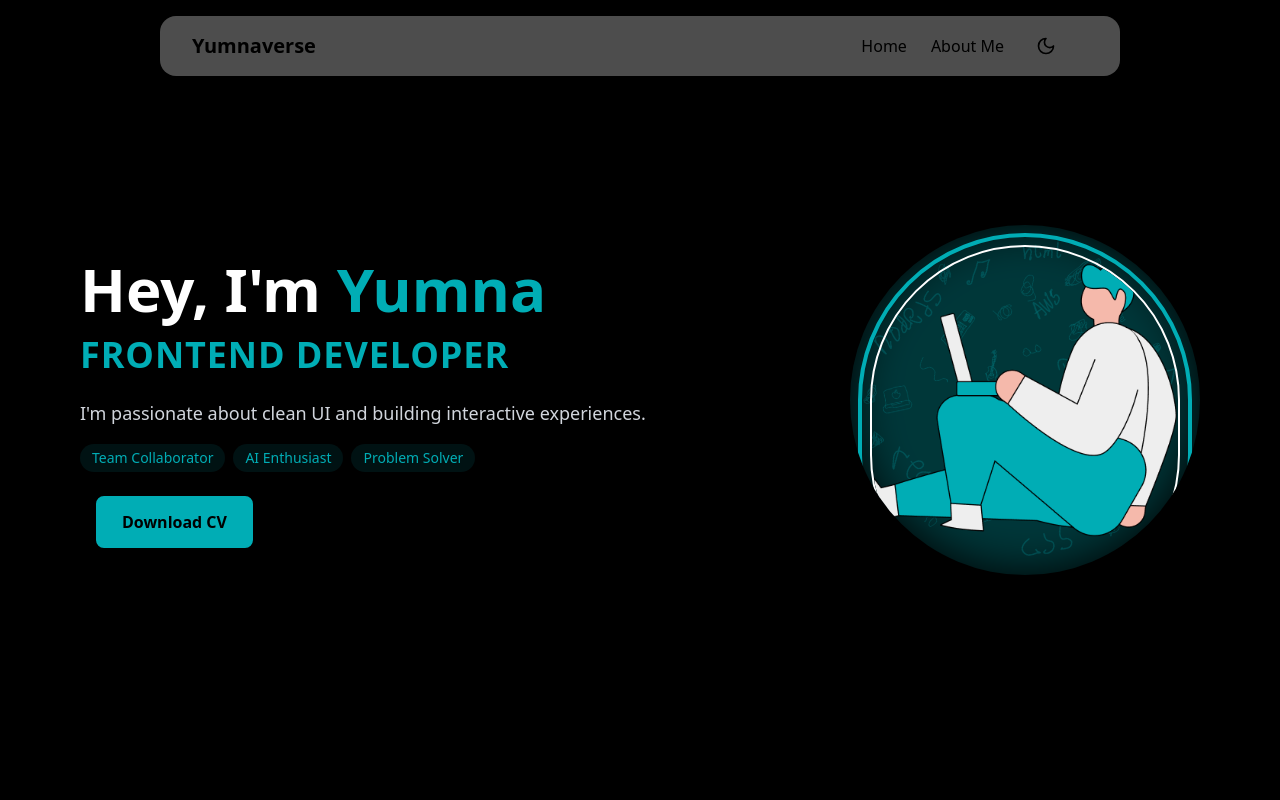
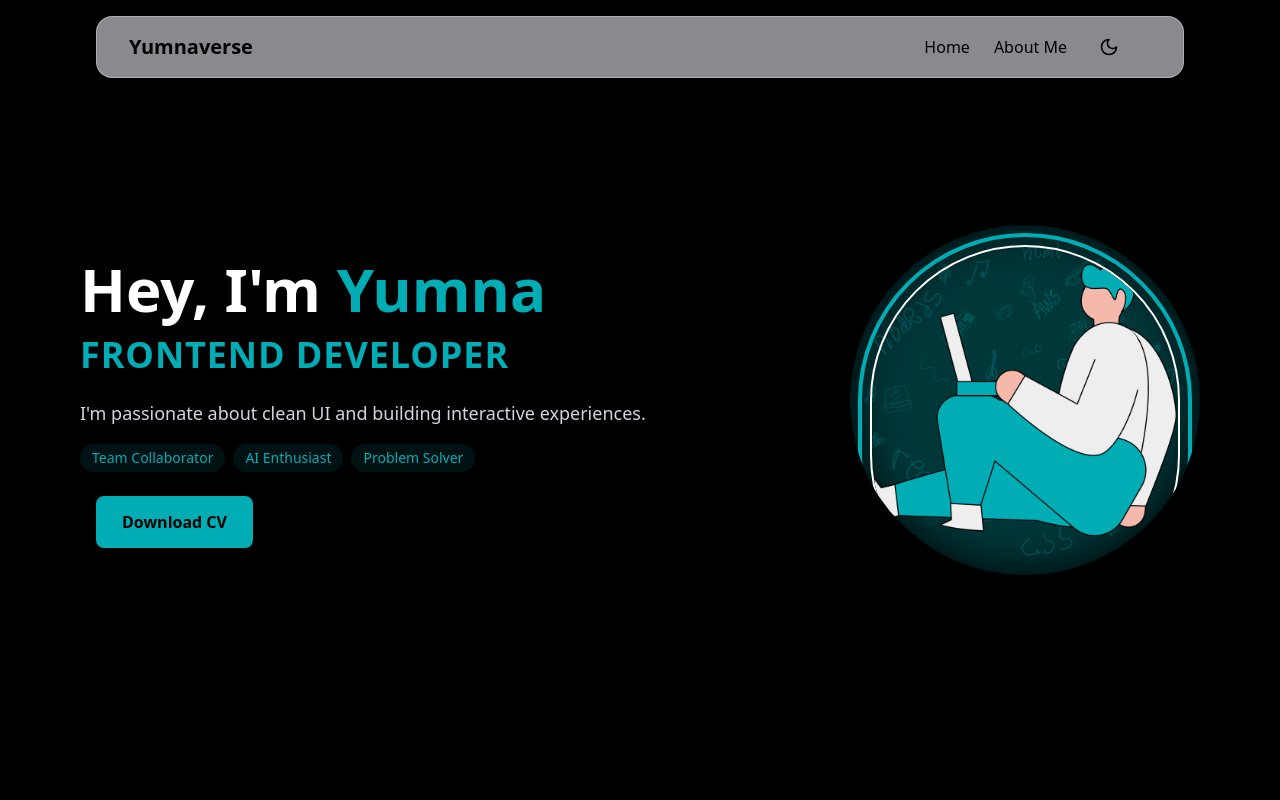
Before and after one commit to yumna1623/Portfolio, a React (Vite) app: page / in a window 1280 px wide. Shown: the top 800 px of the page. Built offline with nearby package versions, Linux system fonts and the light colour scheme.

Commit message:
Navbar done

```diff
--- a/src/components/NavBar/index.jsx
+++ b/src/components/NavBar/index.jsx
@@ -21,12 +21,14 @@ export default function NavBar() {
 
   return (
     <nav
-      className={`fixed top-4 left-1/2 -translate-x-1/2 z-50 w-[75%] rounded-2xl px-4 md:px-8 py-3 shadow-md backdrop-blur-lg transition-colors duration-300 ${
-        darkMode ? "bg-black/20 text-white" : "bg-white/30 text-black"
+      className={`fixed top-4 left-1/2 -translate-x-1/2 z-50 w-[85%] rounded-2xl px-4 md:px-8 py-3 shadow-md backdrop-blur-lg border transition-colors duration-300 ${
+        darkMode
+          ? "bg-black/30 border-black/20 text-white"
+          : "bg-gray-200/60 border-gray-300/50 text-black"
       }`}
     >
       <div className="max-w-7xl mx-auto flex items-center justify-between">
-        <div className="text-xl font-semibold font-[system-ui] select-none">
+        <div className="text-xl font-semibold font-[system-ui] select-none text-inherit">
           Yumnaverse
         </div>
 
@@ -36,7 +38,7 @@ export default function NavBar() {
               <a
                 key={link.label}
                 href={link.href}
-                className="hover:text-[#00ADB5]"
+                className="hover:text-[#00ADB5] text-inherit"
               >
                 {link.label}
               </a>
@@ -46,14 +48,14 @@ export default function NavBar() {
           <button
             onClick={toggleDarkMode}
             aria-label="Toggle dark mode"
-            className="p-2 rounded hover:bg-amber-500 transition"
+            className="p-2 rounded hover:bg-amber-500 transition text-inherit"
           >
             {darkMode ? <Sun className="w-5 h-5" /> : <Moon className="w-5 h-5" />}
           </button>
 
           <button
             onClick={() => setMenuOpen((prev) => !prev)}
-            className={`md:hidden p-2 rounded border transition ${
+            className={`md:hidden p-2 rounded border transition text-inherit ${
               darkMode ? "border-gray-600" : "border-gray-300"
             }`}
           >
@@ -65,7 +67,7 @@ export default function NavBar() {
       {menuOpen && (
         <div
           className={`md:hidden px-4 pt-2 pb-4 flex flex-col space-y-3 transition-colors duration-300 ${
-            darkMode ? "bg-black/20 text-white" : "bg-white/30 text-black"
+            darkMode ? "bg-black/30 text-white" : "bg-gray-200/60 text-black"
           }`}
         >
           {navLinks.map((link) => (
@@ -73,7 +75,7 @@ export default function NavBar() {
               key={link.label}
               href={link.href}
               onClick={() => setMenuOpen(false)}
-              className="hover:text-[#00ADB5]"
+              className="hover:text-[#00ADB5] text-inherit"
             >
               {link.label}
             </a>
```
